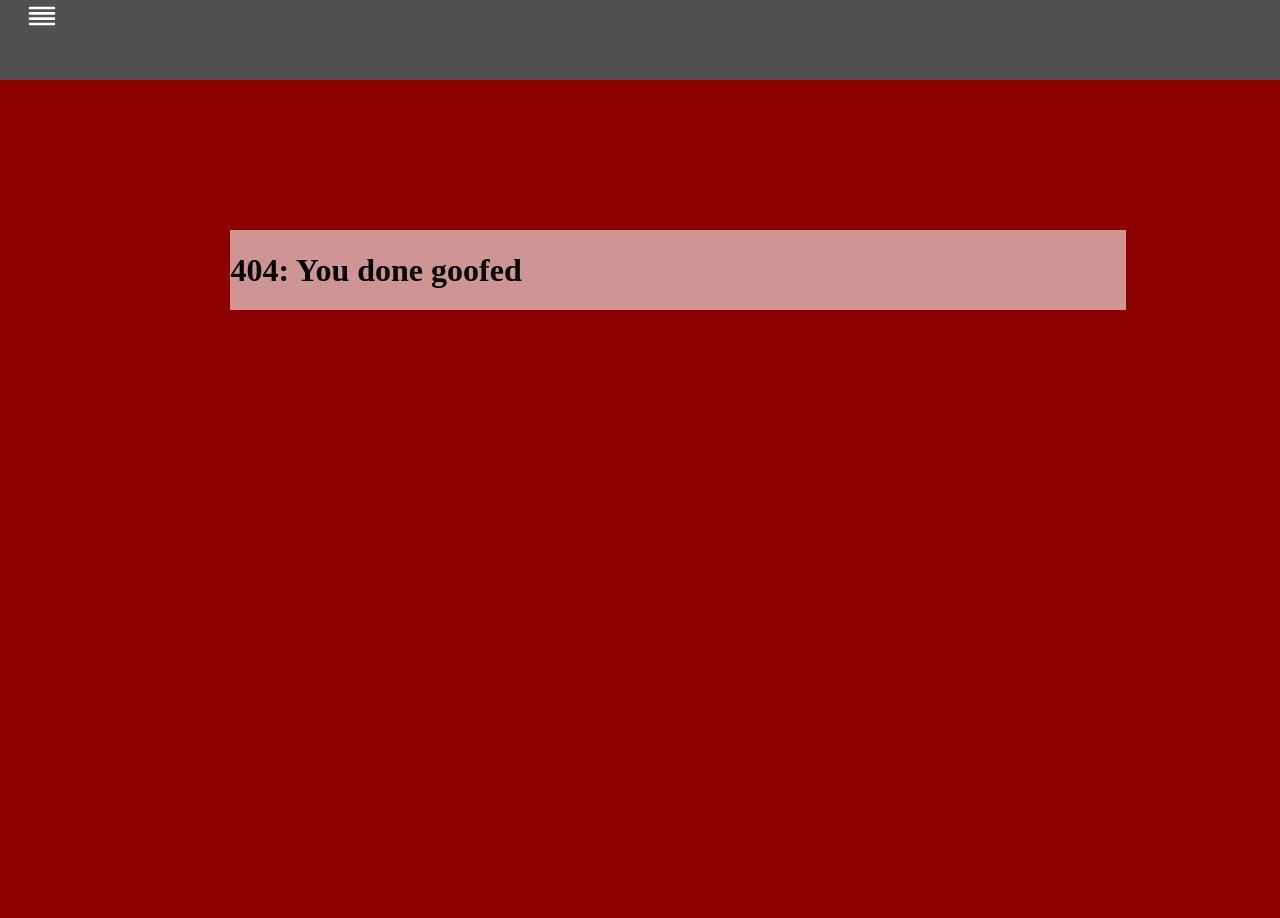
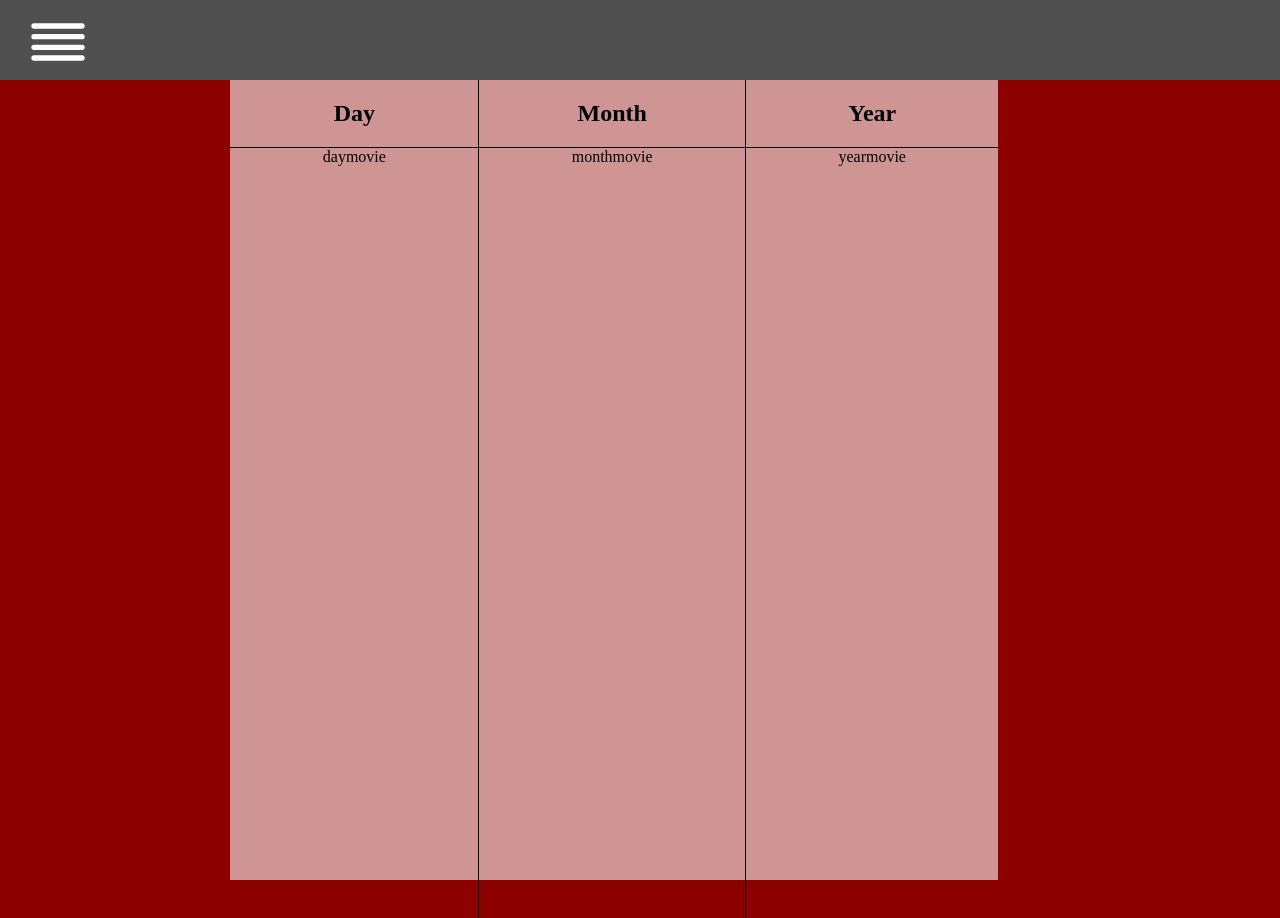
Before and after one commit to Ddupasquier/phase2Project-Flatiron, a React (Create React App) app: page /topmovies in a window 1280 px wide. Before the commit this address had no page. Shown: the top 918 px of the page. Before the commit the page ends 800 px from the top, so only its background shows below. Built offline with nearby package versions, Linux system fonts and the light colour scheme; data requests are answered from the project's data file.

Commit message:
links working, added topmovies, awaiting form
Co-authored-by: NJustin517 <NJustin517@users.noreply.github.com>
Co-authored-by: Haleem Hamid <HaleemH@users.noreply.github.com>

```diff
--- a/package.json
+++ b/package.json
@@ -20,7 +20,7 @@
     "build": "react-scripts build",
     "test": "react-scripts test",
     "eject": "react-scripts eject",
-    "server": "json-server --watch db.json"
+    "server": "json-server --watch db.json -p 8001"
   },
   "eslintConfig": {
     "extends": [
--- a/src/App.css
+++ b/src/App.css
@@ -8,19 +8,122 @@
 }
 
 body {
+  /* background-image: url('https://pbblogassets.s3.amazonaws.com/uploads/2015/09/Film-Lingo.jpg'); */
   background-color: rgb(141, 0, 0);
   overflow: hidden;
   margin: auto;
-  /* text-align: center; */
 }
 
 #container {
   background-color: rgba(255, 255, 255, 0.582);
   position: absolute;
   margin: 18%;
-  min-width: 70%;
+  margin-top: 80px;
+  min-width: 60%;
+  text-align: center;
+  height: 100%;
+  align-items: center;
 }
 
 #container img {
   max-width: 40%;
 }
+
+.topmovies {
+  padding: 0;
+  display: grid;
+  grid-template-columns: auto auto auto;
+  grid-template-rows: auto 100vh;
+}
+
+.day, .daymovie {
+  border-right: solid 1px;
+}
+
+.year, .yearmovie {
+  border-left: solid 1px;
+}
+
+.day, .month, .year {
+  border-bottom: solid 1px;
+}
+
+.navbar {
+  background-color: rgb(80, 80, 80);
+  height: 80px;
+  display: flex;
+  justify-content: start;
+  /* align-items: center */
+  padding-left: 10px;
+}
+
+.menu-bars {
+  margin-left: 1rem;
+  font-size: 2rem;
+  background: none;
+}
+
+.nav-bars {
+  margin-top: 10px;
+  margin-left: 1rem;
+  font-size: 4rem;
+  background: none;
+}
+
+.nav-menu {
+  background-color: rgb(80, 80, 80);
+  width: 200px;
+  height: 100vh;
+  display: flex;
+  justify-content:center;
+  position: fixed;
+  top: 0;
+  left: -100%;
+  transition: 850ms;
+}
+
+.nav-menu.active {
+  left: 0;
+  transition: 350ms;
+}
+
+.nav-text {
+  display: flex;
+  justify-content: start;
+  align-items: center;
+  padding: 2px 0px 2px 0px;
+  list-style: none;
+  height: 30px;
+}
+
+.nav-text a {
+  text-decoration: none;
+  color: black;
+  font-size: 18px;
+  width: 100%;
+  height: 100%;
+  display: flex;
+  align-items: center;
+  padding: 0px 16px;
+  border-radius: 4px;
+}
+
+.nav-text a:hover {
+  background-color: red;
+}
+
+.nav-menu-items {
+  width: 100%;
+}
+
+.navbar-toggle {
+  background-color:aqua;
+  width: 100%;
+  height: 80px;
+  display: flex;
+  align-items: center;
+}
+
+span {
+  margin-left: 5px;
+}
--- a/src/Components/App.js
+++ b/src/Components/App.js
@@ -1,25 +1,14 @@
 import Nav from "./Nav";
 import "../App.css";
 import Container from "./Container";
-import { BrowserRouter as Router, Switch, Route } from "react-router-dom";
-import Home from "./Welcome"
-import AddMovie from "./AddMovie";
-import MovieList from "./MovieList";
+
 
 function App() {
   return (
     <div className="App">
       <Container />
       <header className="App-header">
-        <Router>
-          <Nav />
-          <Switch>
-            <Route path="/welcome" exact components={Home} />
-            <Route path="/addmovie" exact components={AddMovie} />
-            <Route path="/movies" exact components={MovieList} />
-          </Switch>
-        </Router>
-
+        <Nav />
       </header>
     </div>
   );
--- a/src/Components/Container.js
+++ b/src/Components/Container.js
@@ -1,18 +1,20 @@
 import { Switch, Route } from "react-router-dom";
-import React, { useState, useEffect } from 'react';
+import React, { useState, useEffect } from "react";
 import Welcome from "./Welcome";
 import AddMovie from "./AddMovie";
 import MovieList from "./MovieList";
 import MovieDetails from "./MovieDetails";
+import TopMovies from "./TopMovies";
+
 
 function Container() {
   const [movies, setMovies] = useState([]);
 
   useEffect(() => {
-        fetch("http://localhost:8000/movies")
-        .then(resp => resp.json())
-        .then(receivedMovies => setMovies(receivedMovies))
-    }, [])
+    fetch("http://localhost:3000/movies")
+      .then((resp) => resp.json())
+      .then((receivedMovies) => setMovies(receivedMovies));
+  }, []);
 
   return (
     <div id="container">
@@ -29,6 +31,9 @@ function Container() {
         <Route path="/movies/:id">
           <MovieDetails />
         </Route>
+        <Route path="/topmovies">
+          <TopMovies />
+        </Route>
         <Route path="*">
           <h1>404: You done goofed</h1>
         </Route>
--- a/src/Components/MovieDetails.js
+++ b/src/Components/MovieDetails.js
@@ -7,7 +7,7 @@ function MovieDetails() {
   const { id } = useParams();
 
   useEffect(() => {
-    fetch(`http://localhost:8000/movies/${id}`)
+    fetch(`http://localhost:3000/movies/${id}`)
       .then((resp) => resp.json())
       .then((data) => setMovie(data));
   }, [id]);
@@ -32,11 +32,11 @@ function MovieDetails() {
     <div>
       <button><Link to="/movies">Back</Link></button><br/>
       <img src={poster} />
-      <p>{title}</p>
-      <p>{rating}</p>
-      <p>{runtime}</p>
-      <p>{release}</p>
-      <p>{director}</p>
+      <h2>{title}</h2>
+      <p>Rating: <b>{rating}</b></p>
+      <p>Runtime: {runtime}</p>
+      <p>Release Date: {release}</p>
+      <p>Director: {director}</p>
     </div>
   );
 }
--- a/src/Components/MovieList.js
+++ b/src/Components/MovieList.js
@@ -5,6 +5,7 @@ function MovieList({ movies }) {
   const movieComponents = movies.map((movie) => {
     return (
       <Movie
+        key={movie.id}
         id={movie.id}
         rating={movie.rating}
         title={movie.title}
--- a/src/Components/Nav.js
+++ b/src/Components/Nav.js
@@ -4,7 +4,6 @@ import { FiAlignJustify } from "react-icons/fi";
 import { CgCloseO } from "react-icons/cg";
 import { sidenavData } from "../sidenavData";
 import { IconContext } from "react-icons";
-import navStyle from "../sidenav.css";
 
 function Nav() {
   const [sidebar, setSidebar] = useState(false);
--- a/src/Components/TopMovies.js
+++ b/src/Components/TopMovies.js
@@ -1,6 +1,15 @@
 import React from 'react';
 function TopMovies() {
-    return ( <div></div> );
+    return (
+    <div className="topmovies">
+        <div className="day"><h2>Day</h2></div>
+        <div className="month"><h2>Month</h2></div>
+        <div className="year"><h2>Year</h2></div>
+        <div className="daymovie">daymovie</div>
+        <div className="monthmovie">monthmovie</div>
+        <div className="yearmovie">yearmovie</div>
+    </div>
+    );
 }
 
 export default TopMovies;
--- a/src/sidenav.css
+++ /dev/null
@@ -1,72 +0,0 @@
-.navbar {
-    background-color: rgb(80, 80, 80);
-    height: 80px;
-    display: flex;
-    justify-content: start;
-    /* align-items: center */
-    padding-left: 10px;
-}
-
-.menu-bars, .nav-bars {
-    margin-left: 1rem;
-    font-size: 2rem;
-    background: none;
-}
-
-.nav-menu {
-    background-color: rgb(80, 80, 80);
-    width: 200px;
-    height: 100vh;
-    display: flex;
-    justify-content:center;
-    position: fixed;
-    top: 0;
-    left: -100%;
-    transition: 850ms;
-}
-
-.nav-menu.active {
-    left: 0;
-    transition: 350ms;
-}
-
-.nav-text {
-    display: flex;
-    justify-content: start;
-    align-items: center;
-    padding: 2px 0px 2px 0px;
-    list-style: none;
-    height: 30px;
-}
-
-.nav-text a {
-    text-decoration: none;
-    color: black;
-    font-size: 18px;
-    width: 100%;
-    height: 100%;
-    display: flex;
-    align-items: center;
-    padding: 0px 16px;
-    border-radius: 4px;
-}
-
-.nav-text a:hover {
-    background-color: red;
-}
-
-.nav-menu-items {
-    width: 100%;
-}
-
-.navbar-toggle {
-    background-color:aqua;
-    width: 100%;
-    height: 80px;
-    display: flex;
-    align-items: center;
-}
-
-span {
-    margin-left: 5px;
-}
--- a/src/sidenavData.js
+++ b/src/sidenavData.js
@@ -25,4 +25,10 @@ export const sidenavData = [
         icon: <MdIcons.MdLocalMovies />,
         className: 'nav-text',
     },
+    {
+        title: 'Top Movies',
+        path: '/topmovies',
+        icon: <MdIcons.MdLocalMovies />,
+        className: 'nav-text',
+    },
 ]
```
Also changed, not shown: src/logo.svg (deleted). Lines whose indentation alone changed are shown as unchanged.
